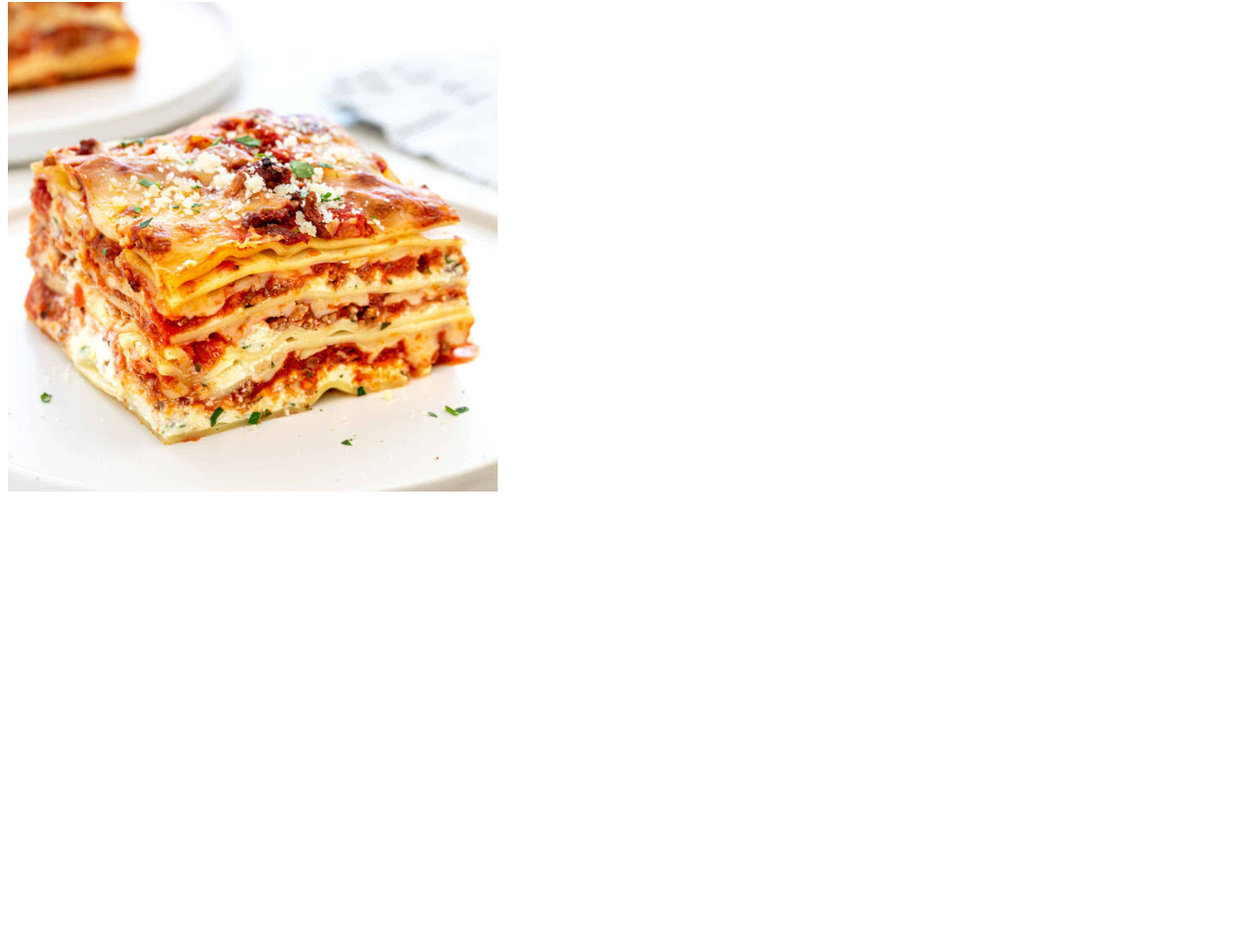
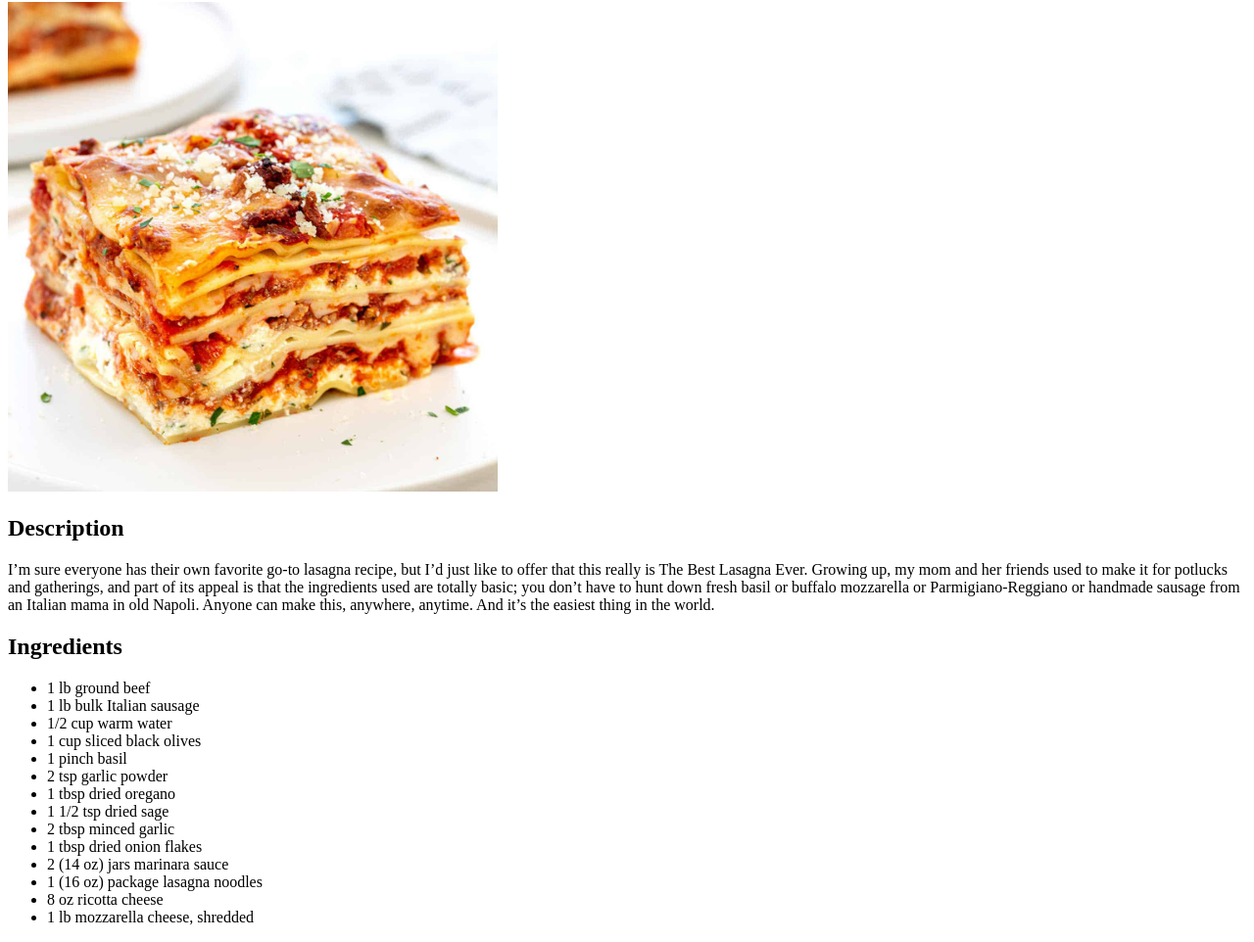
Before and after one commit to AlexAFranklin/odin-recipes, a plain HTML site: page recipes/lasagna.html in a window 1280 px wide. Shown: the part 78-1040 px from the top of the page at 98% size. Before the commit the page ends 800 px from the top, so only its background shows below. Drawn offline with Linux system fonts and the light colour scheme.

Commit message:
Add description and ingredients to recipes/lasagna.html

```diff
--- a/recipes/lasagna.html
+++ b/recipes/lasagna.html
@@ -6,7 +6,33 @@
     </head>
     <Body>
         <h1>Lasagna</h1>
-        <img src="../img/lasagna.jpeg" width="500" alt="Close up of slice of lasagna on a white plate">
-
+             <img src="../img/lasagna.jpeg" width="500" alt="Close up of slice of lasagna on a white plate">
+        <h2>Description</h2>
+            <p> I’m sure everyone has their own favorite go-to lasagna
+                recipe, but I’d just like to offer that this really is
+                The Best Lasagna Ever. Growing up, my mom and her friends
+                 used to make it for potlucks and gatherings, and part of
+                 its appeal is that the ingredients used are totally basic;
+                 you don’t have to hunt down fresh basil or buffalo mozzarella
+                 or Parmigiano-Reggiano or handmade sausage from an Italian
+                  mama in old Napoli. Anyone can make this, anywhere, anytime.
+                 And it’s the easiest thing in the world.</p>
+        <h2>Ingredients</h2>
+            <ul>
+                <li>1 lb ground beef</li>
+                <li>1 lb bulk Italian sausage</li>
+                <li>1/2 cup warm water</li>
+                <li>1 cup sliced black olives</li>
+                <li>1 pinch basil</li>
+                <li>2 tsp garlic powder</li>
+                <li>1 tbsp dried oregano</li>
+                <li>1 1/2 tsp dried sage</li>
+                <li>2 tbsp minced garlic</li>
+                <li>1 tbsp dried onion flakes</li>
+                <li>2 (14 oz) jars marinara sauce</li>
+                <li>1 (16 oz) package lasagna noodles</li>
+                <li>8 oz ricotta cheese</li>
+                <li>1 lb mozzarella cheese, shredded</li>
+            </ul>
     </Body>
 </html>
```
